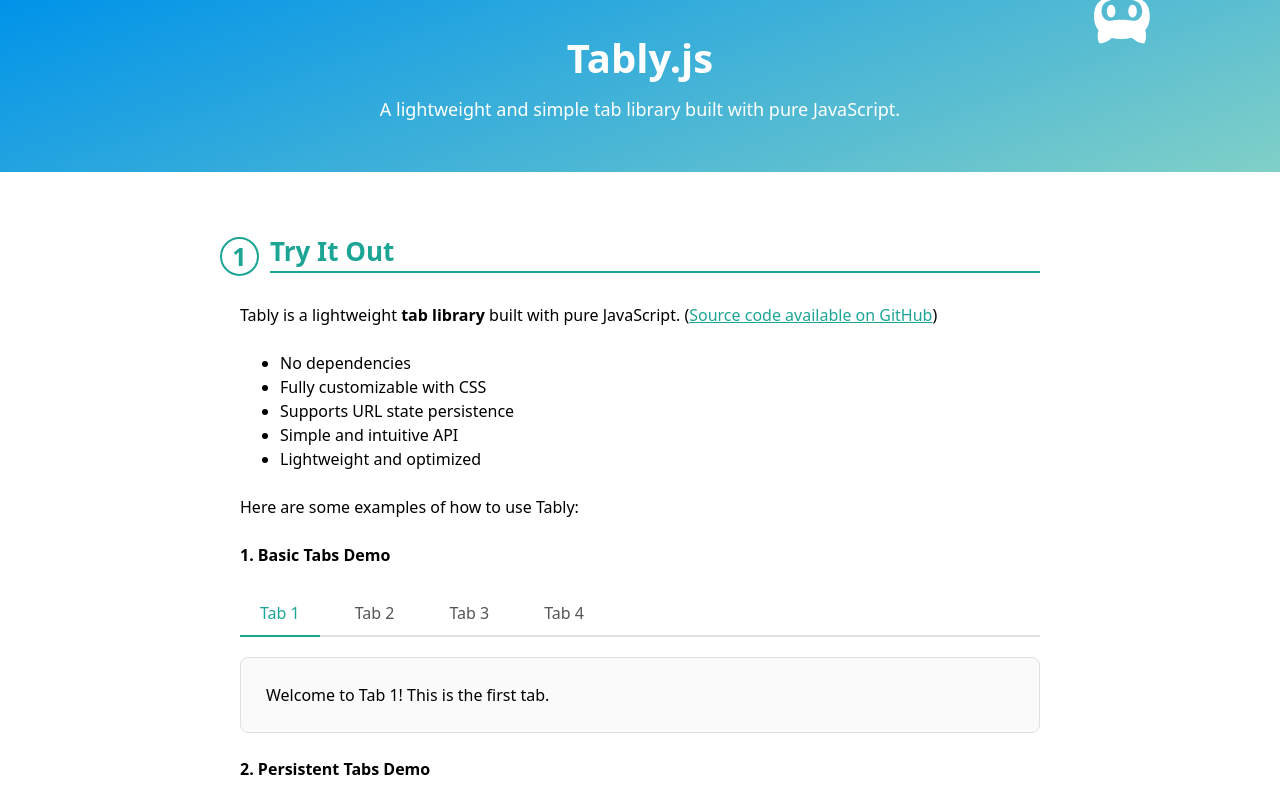
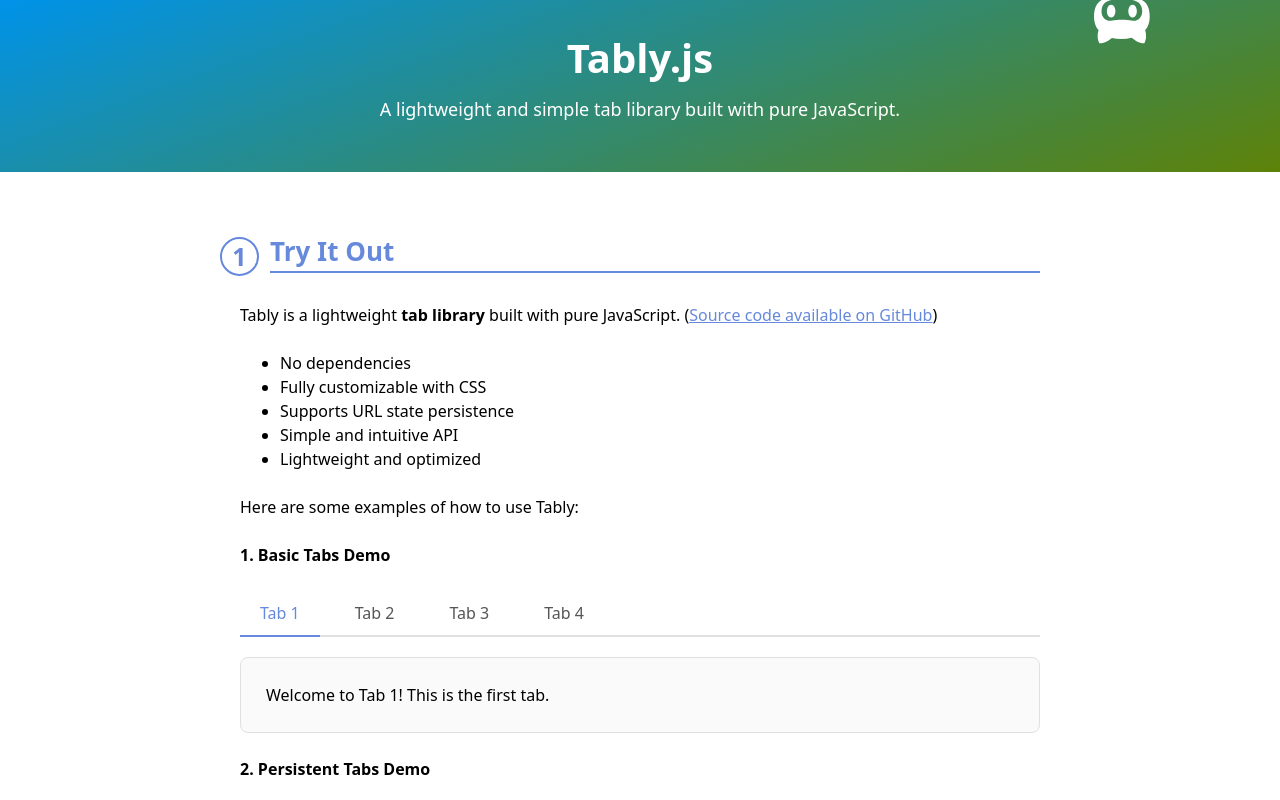
Before and after one commit to lyquochuy1988/tably, a website: page index.html in a window 1280 px wide. Shown: the top 800 px of the page. Drawn offline with Linux system fonts and the light colour scheme.

Commit message:
Update main color and header background color

```diff
--- a/assets/styles.css
+++ b/assets/styles.css
@@ -166,7 +166,7 @@ table {
 /* Styles
   -------------------------------------------------------------- */
 :root {
-    --primary: #1ca595;
+    --primary: #6689db;
 }
 
 html,
@@ -225,7 +225,7 @@ blockquote {
     color: #fff;
     text-align: center;
     background-color: #0093e9;
-    background-image: linear-gradient(160deg, #0093e9 0%, #80d0c7 100%);
+    background-image: linear-gradient(160deg, #0093e9 0%, #5d8208 100%);
 }
 
 .header__title {
```
